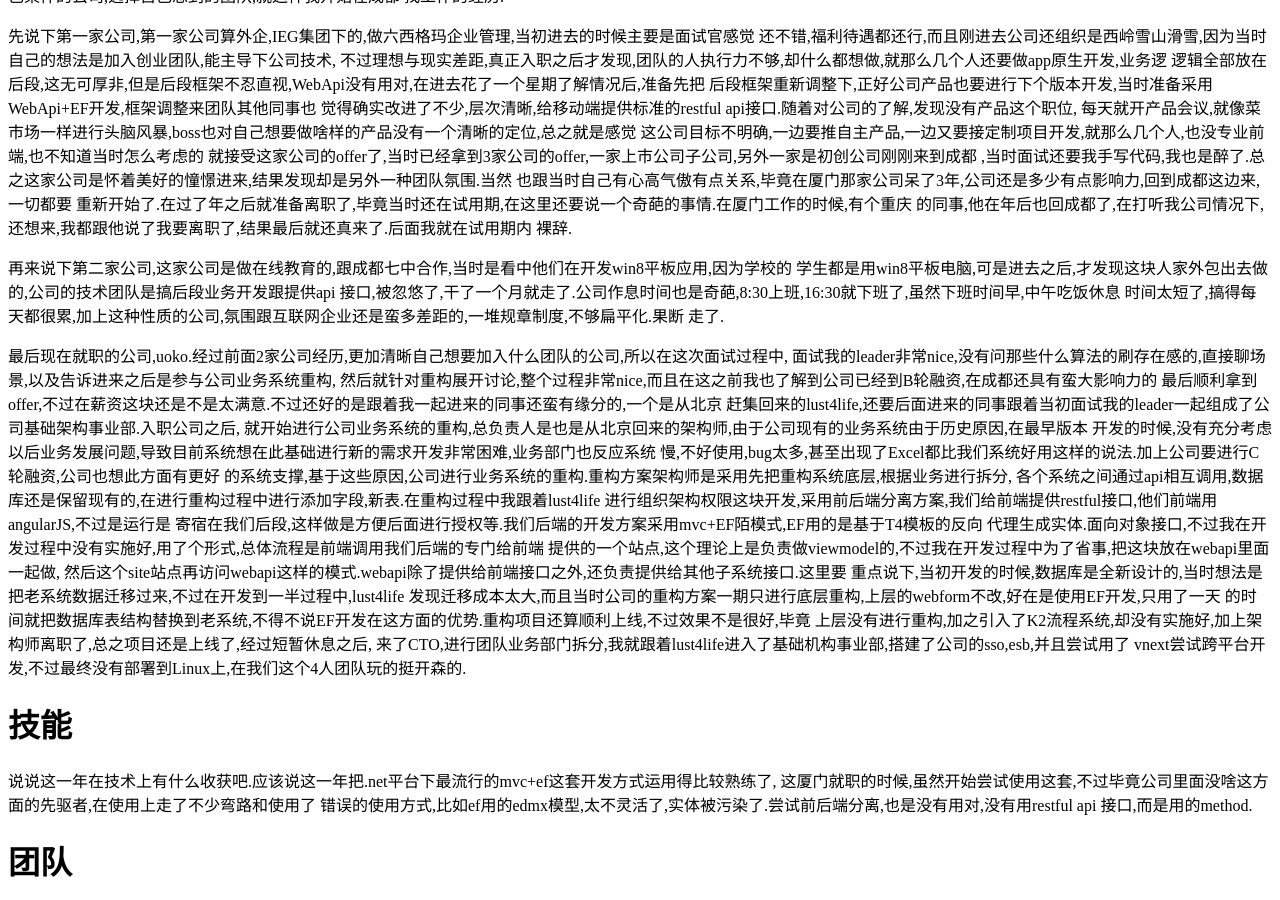
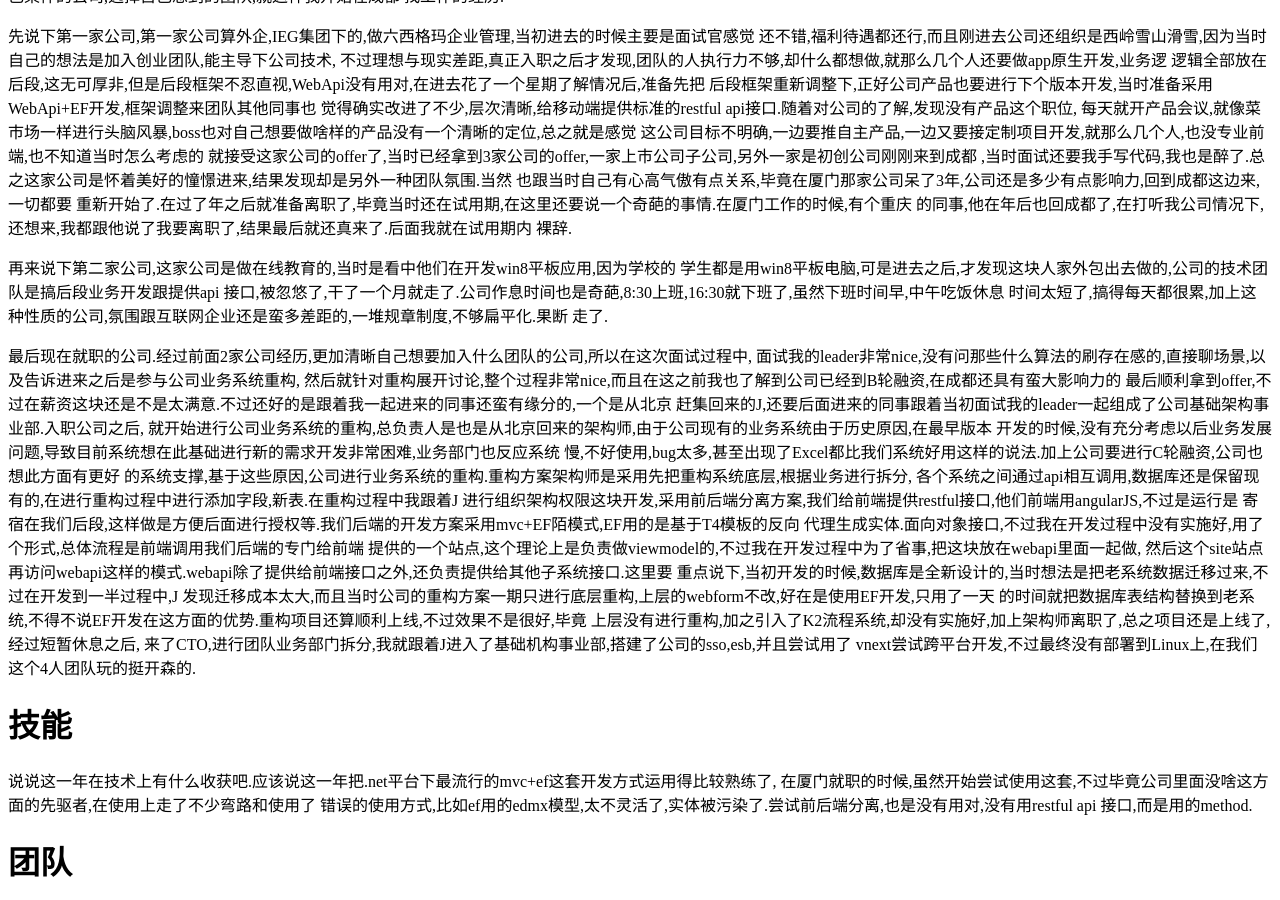
Before and after one commit to hqpsoft/hqpsoft.github.io, a Jekyll site: the page built from Notes/2015-12-31年终总结.md, in a window 1280 px wide and 900 px high, scrolled down 359 px. Built offline with Jekyll 4.4.1, drawn with Linux system fonts in a browser that asks for light colours; nearby versions of some CDN libraries; Markdown is read by kramdown in place of the engine named in the settings; comment, search, counter and statistics services are not loaded.

Commit message:
update ci note\

```diff
--- a/Notes/2015-12-31年终总结.md
+++ b/Notes/2015-12-31年终总结.md
@@ -31,36 +31,36 @@ tags : [职场]
 裸辞.
 
 
-再来说下第二家公司,这家公司是做在线教育的,跟成都七中合作,当时是看中他们在开发win8平板应用,因为学校的
+再来说下第二家公司,这家公司是做在线教育的,当时是看中他们在开发win8平板应用,因为学校的
 学生都是用win8平板电脑,可是进去之后,才发现这块人家外包出去做的,公司的技术团队是搞后段业务开发跟提供api
 接口,被忽悠了,干了一个月就走了.公司作息时间也是奇葩,8:30上班,16:30就下班了,虽然下班时间早,中午吃饭休息
 时间太短了,搞得每天都很累,加上这种性质的公司,氛围跟互联网企业还是蛮多差距的,一堆规章制度,不够扁平化.果断
 走了.
 
-最后现在就职的公司,uoko.经过前面2家公司经历,更加清晰自己想要加入什么团队的公司,所以在这次面试过程中,
+最后现在就职的公司.经过前面2家公司经历,更加清晰自己想要加入什么团队的公司,所以在这次面试过程中,
 面试我的leader非常nice,没有问那些什么算法的刷存在感的,直接聊场景,以及告诉进来之后是参与公司业务系统重构,
 然后就针对重构展开讨论,整个过程非常nice,而且在这之前我也了解到公司已经到B轮融资,在成都还具有蛮大影响力的
 最后顺利拿到offer,不过在薪资这块还是不是太满意.不过还好的是跟着我一起进来的同事还蛮有缘分的,一个是从北京
-赶集回来的lust4life,还要后面进来的同事跟着当初面试我的leader一起组成了公司基础架构事业部.入职公司之后,
+赶集回来的J,还要后面进来的同事跟着当初面试我的leader一起组成了公司基础架构事业部.入职公司之后,
 就开始进行公司业务系统的重构,总负责人是也是从北京回来的架构师,由于公司现有的业务系统由于历史原因,在最早版本
 开发的时候,没有充分考虑以后业务发展问题,导致目前系统想在此基础进行新的需求开发非常困难,业务部门也反应系统
 慢,不好使用,bug太多,甚至出现了Excel都比我们系统好用这样的说法.加上公司要进行C轮融资,公司也想此方面有更好
 的系统支撑,基于这些原因,公司进行业务系统的重构.重构方案架构师是采用先把重构系统底层,根据业务进行拆分,
-各个系统之间通过api相互调用,数据库还是保留现有的,在进行重构过程中进行添加字段,新表.在重构过程中我跟着lust4life
+各个系统之间通过api相互调用,数据库还是保留现有的,在进行重构过程中进行添加字段,新表.在重构过程中我跟着J
 进行组织架构权限这块开发,采用前后端分离方案,我们给前端提供restful接口,他们前端用angularJS,不过是运行是
 寄宿在我们后段,这样做是方便后面进行授权等.我们后端的开发方案采用mvc+EF陌模式,EF用的是基于T4模板的反向
 代理生成实体.面向对象接口,不过我在开发过程中没有实施好,用了个形式,总体流程是前端调用我们后端的专门给前端
 提供的一个站点,这个理论上是负责做viewmodel的,不过我在开发过程中为了省事,把这块放在webapi里面一起做,
 然后这个site站点再访问webapi这样的模式.webapi除了提供给前端接口之外,还负责提供给其他子系统接口.这里要
-重点说下,当初开发的时候,数据库是全新设计的,当时想法是把老系统数据迁移过来,不过在开发到一半过程中,lust4life
+重点说下,当初开发的时候,数据库是全新设计的,当时想法是把老系统数据迁移过来,不过在开发到一半过程中,J
 发现迁移成本太大,而且当时公司的重构方案一期只进行底层重构,上层的webform不改,好在是使用EF开发,只用了一天
 的时间就把数据库表结构替换到老系统,不得不说EF开发在这方面的优势.重构项目还算顺利上线,不过效果不是很好,毕竟
 上层没有进行重构,加之引入了K2流程系统,却没有实施好,加上架构师离职了,总之项目还是上线了,经过短暂休息之后,
-来了CTO,进行团队业务部门拆分,我就跟着lust4life进入了基础机构事业部,搭建了公司的sso,esb,并且尝试用了
+来了CTO,进行团队业务部门拆分,我就跟着J进入了基础机构事业部,搭建了公司的sso,esb,并且尝试用了
 vnext尝试跨平台开发,不过最终没有部署到Linux上,在我们这个4人团队玩的挺开森的.
 # 技能
 说说这一年在技术上有什么收获吧.应该说这一年把.net平台下最流行的mvc+ef这套开发方式运用得比较熟练了,
-这厦门就职的时候,虽然开始尝试使用这套,不过毕竟公司里面没啥这方面的先驱者,在使用上走了不少弯路和使用了
+在厦门就职的时候,虽然开始尝试使用这套,不过毕竟公司里面没啥这方面的先驱者,在使用上走了不少弯路和使用了
 错误的使用方式,比如ef用的edmx模型,太不灵活了,实体被污染了.尝试前后端分离,也是没有用对,没有用restful api
 接口,而是用的method.
 # 团队
```
Also changed, not shown: _posts/2015-11-28-CI初步了解.md (+4 -1 lines).
